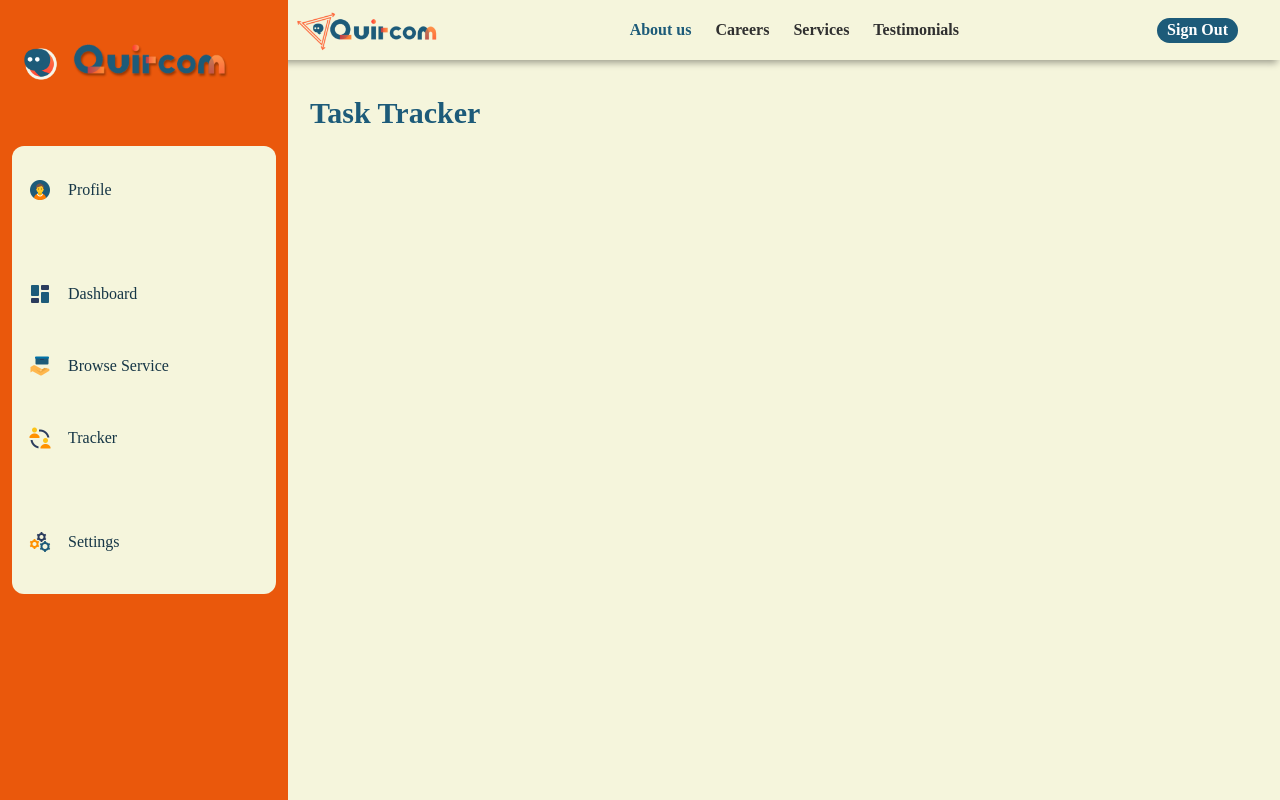
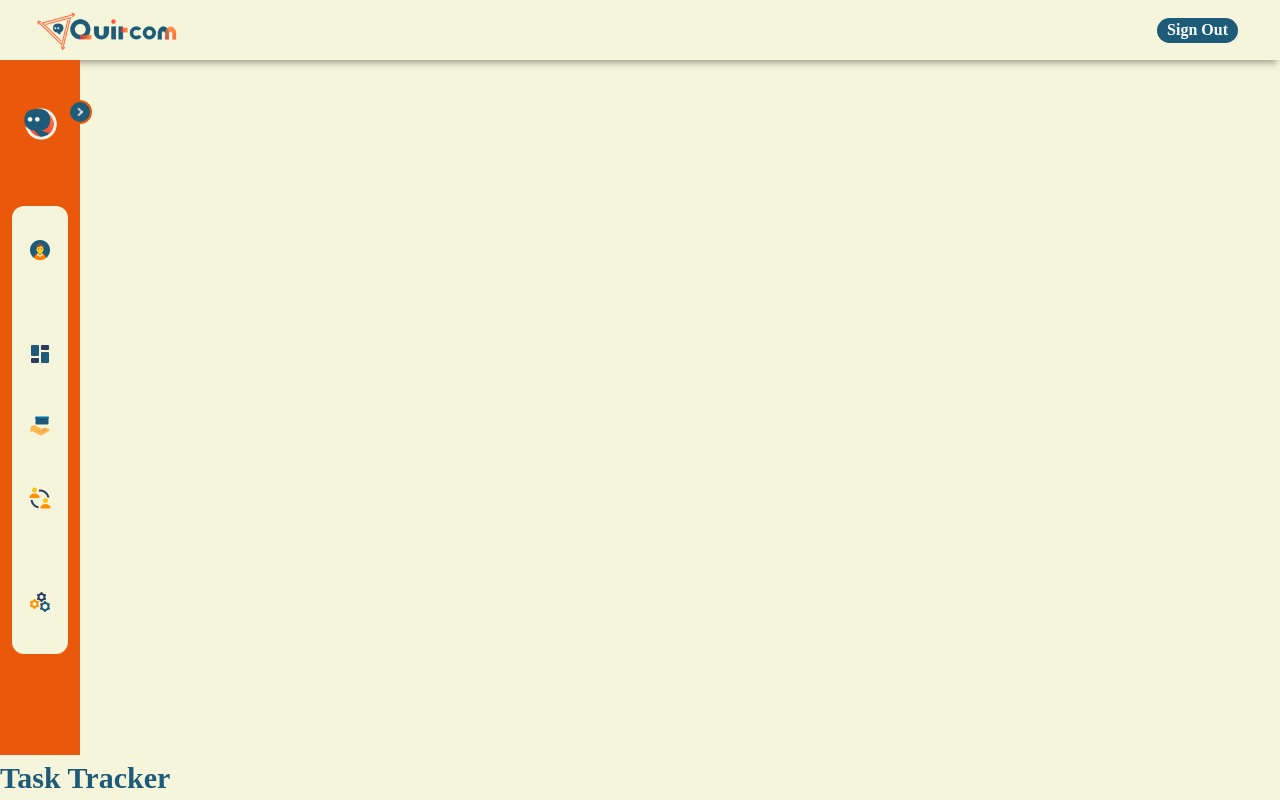
Before and after one commit to jianDeveloper/quircom, a React (Vite) app: page /client/tracker in a window 1280 px wide. Built offline with nearby package versions, Linux system fonts and the light colour scheme.

Commit message:
layout fixed

```diff
--- a/src/client/CDashboard.jsx
+++ b/src/client/CDashboard.jsx
@@ -57,15 +57,18 @@ function CDashboard() {
     ];
 
   return (
-    <div className='grid-container'>
+    <div className='h-[100vh]'>
       <Header />
+      <div className='flex h-[100vh]'>
       <CNav />
-      <main className='main-container'>
+      <main className='flex-inline mx-10 my-10 w-[100%]'> {/*formatting navbar & body -j*/}
         <div className='flex justify-between'>
             <h1 className='font-extrabold text-[30px] text-[#1D5B79]'>DASHBOARD</h1>
         </div>
 
-        <div className='main-cards'>
+        <div className='grid grid-cols-1 gap-[20px] my-[15px]
+        md:grid-cols-2
+        lg:grid-cols-4 '> {/*fixing headbox on dashboard -j*/}
             <div className='card'>
                 <div className='card-inner'>
                     <h3>SERVICES</h3>
@@ -143,7 +146,10 @@ function CDashboard() {
 
         </div>
     </main>
-
+      </div>
+      <div className="flex justify-center h-8 z-[5] bg-[#163646] text-gray-300 font-bolds">
+      <h1 className='flex py-1'>QUIRCOM © 2024 | All Rights Reserved</h1>
+    </div>
     </div>
   )
 }
--- a/src/client/CNav.jsx
+++ b/src/client/CNav.jsx
@@ -12,12 +12,12 @@ import settingsL from '../assets/settings.png';
 
 
 const CNav = () => {
-  const [controller, setcontroller] = useState(true)
+  const [controller, setcontroller] = useState(false)
 
   return (
-    <aside className='fixed'>
-      <div class={`${controller ? 'w-72': 'w-20'} h-screen p-3 pt-5 bg-orange-600 relative`}>
-        <img className={`flex md:hidden absolute p-[5px] bg-[#1D5B79] cursor-pointer -right-3 top-10 h-6 w-6 border-2 border-orange-600 rounded-full ${!controller && 'rotate-180'}`}
+    <aside className='flex-col'>
+      <div class={`${controller ? 'w-72': 'w-20'} h-full p-3 pt-5 bg-orange-600 relative`}>
+        <img className={`flex absolute p-[5px] bg-[#1D5B79] cursor-pointer -right-3 top-10 h-6 w-6 border-2 border-orange-600 rounded-full ${!controller && 'rotate-180'}`}
         src={minCD}
         onClick={()=> setcontroller(!controller)}
         />
--- a/src/client/Header.jsx
+++ b/src/client/Header.jsx
@@ -15,12 +15,6 @@ const Header = () => {
   return (
     <div className ='headerC'>
       <Link to='/'><img className='h-[60px]' src={logo1}/></Link>
-      <ul className='hidden md:flex'>
-        <li onClick={() => setNav(false)} className='pt-2 pb-2 pl-3 pr-3 text-center font-bold text-[#303030]'><Link to={"/"} className='text-[#1D5B79]'>About us</Link></li>
-        <li onClick={() => setNav(false)} className='pt-2 pb-2 pl-3 pr-3 text-center font-bold text-[#303030]'><Link to={"/"}>Careers</Link></li>
-        <li onClick={() => setNav(false)} className='pt-2 pb-2 pl-3 pr-3 text-center font-bold text-[#303030]'><Link to={"/"}>Services</Link></li>
-        <li onClick={() => setNav(false)} className='pt-2 pb-2 pl-3 pr-3 text-center font-bold text-[#303030]'><Link to={"/"}>Testimonials</Link></li>
-      </ul>
 
       {/* Log-Reg */}
       <div className='hidden md:flex '>
--- a/src/index.css
+++ b/src/index.css
@@ -10,7 +10,7 @@
 body{
   font-family: "Poppins", "sans-serif";
   background-color: beige;
-
+  height: 1fr;
 }
 .header{
   height: 60px;
@@ -46,17 +46,17 @@ body{
 
 .grid-container {
   display: grid;
-  grid-template-columns: 260px 1fr 1fr 1fr;
+  grid-template-columns: 1fr;
   grid-template-rows: 0.2fr 3fr;
   grid-template-areas:
-    'sidebar header header header'
-    'sidebar main main main';
+    'header'
+    'main'
+    'footer';
   height: 100vh;
 }
 
 /* Header  */
 .headerC {
-  grid-area: header;
   height: 60px;
   display: flex;
   align-items: center;
@@ -134,23 +134,10 @@ body{
 
 
 /* Main  */
-.main-container {
-  grid-area: main;
-  overflow-y: auto;
-  padding: 30px 50px;
-  color: rgba(255, 255, 255, 0.95);
-}
 
 .main-title {
   display: flex;
   justify-content: space-between;
-}
-
-.main-cards {
-  display: grid;
-  grid-template-columns: 1fr 1fr 1fr 1fr;
-  gap: 20px;
-  margin: 15px 0;
 }
 
 .card {
@@ -198,6 +185,16 @@ body{
 /* End Main  */
 
 
+/* Footer  */
+#footer{
+grid-area: footer;
+background-color: #263043;
+
+text-align: center;
+color: rgba(255, 255, 255, 0.95);
+}
+/* End Footer  */
+
 /* Medium <= 992px */
 
 @media screen and (max-width: 992px) {
```
